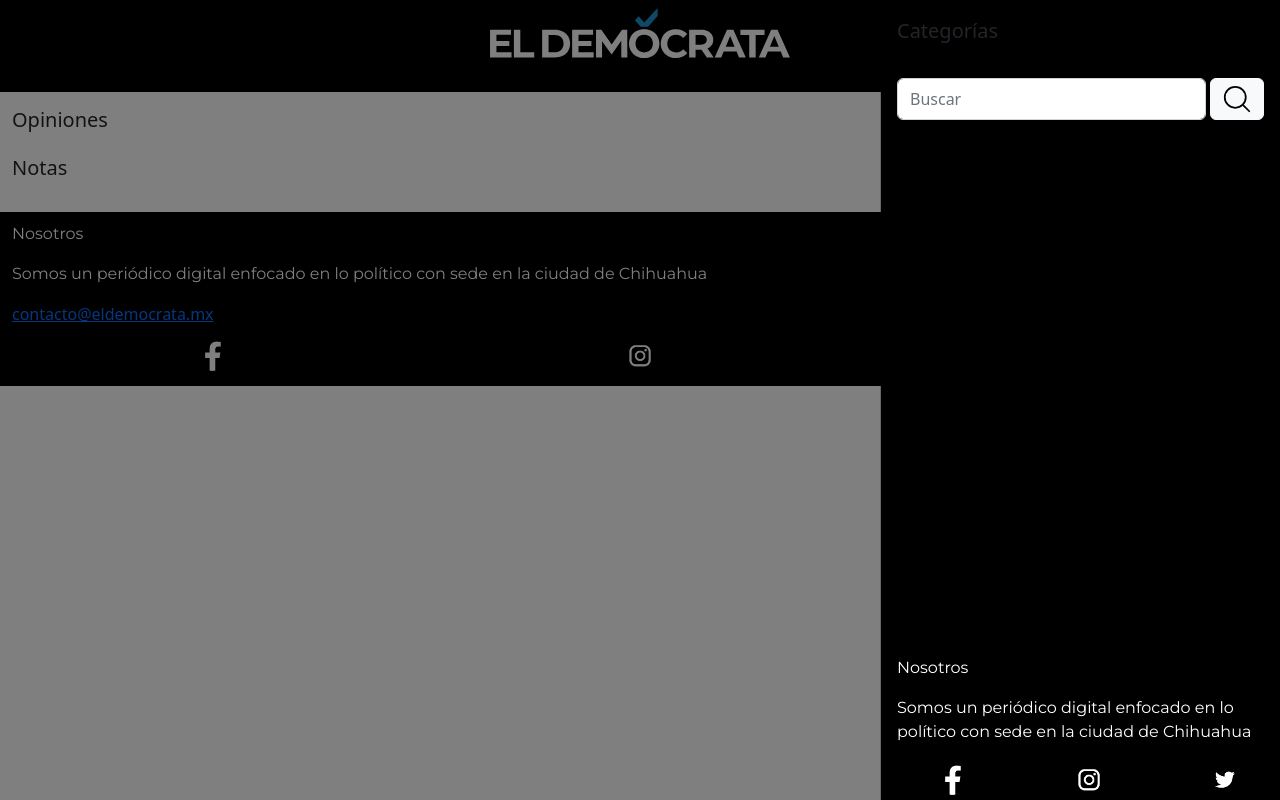
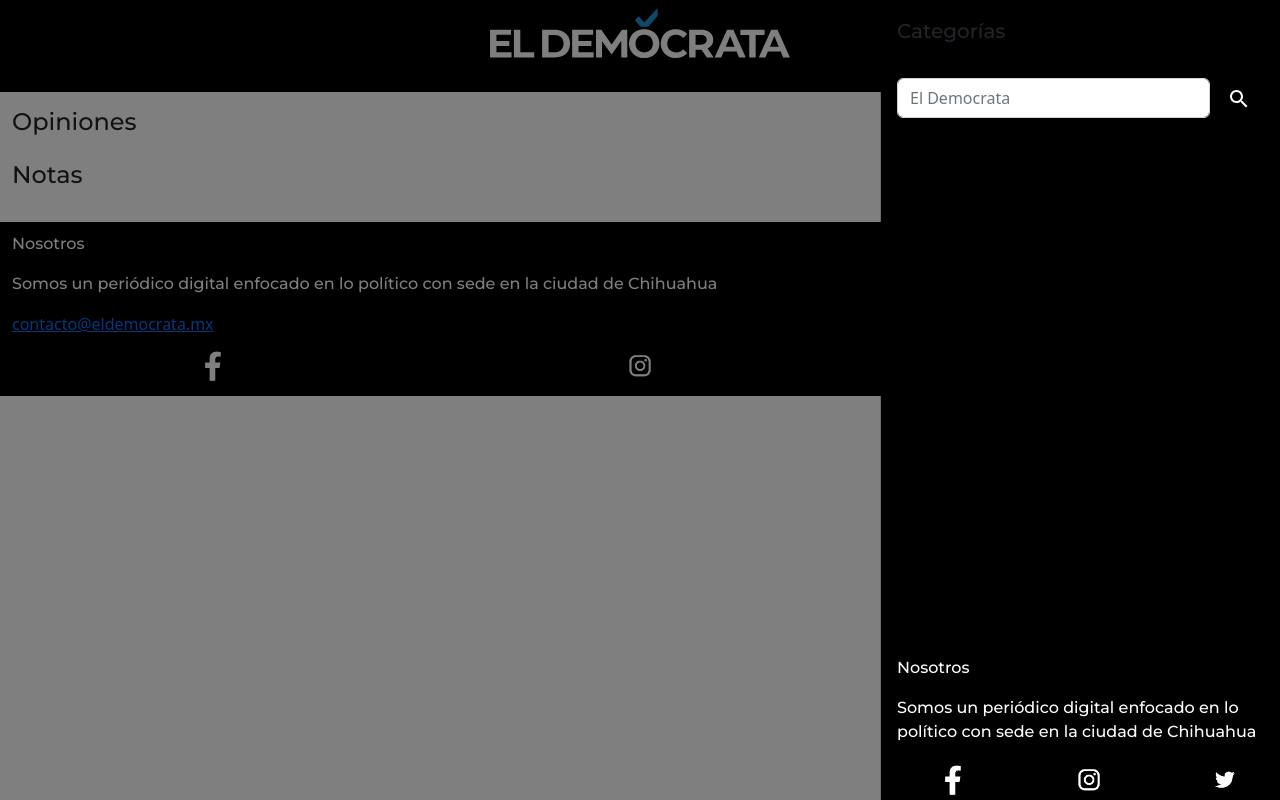
Before and after one commit to CesCM28/ElDemocrata, a Flask app: page / in a window 1280 px wide, after a click that opens the changed part. Run offline with Flask 2, Linux system fonts and the light colour scheme; data that the repository does not hold is empty.

Commit message:
iconos de categorias y busqueda. tambien formato a las categorias y tipografia

```diff
--- a/application.py
+++ b/application.py
@@ -11,14 +11,12 @@ application = Flask(__name__)
 def index():
     search = request.args.get('search')
 
-    print(search)
-
     if search is None:
         search = ''
 
     db, c = get_db()
     c.execute(
-        'select id_category,description from categorys where status = 1'
+        'select id_category,description,icon from categorys where status = 1'
     )
     categorys = c.fetchall()
 
@@ -70,7 +68,7 @@ def category_layout(idCategory):
     news = c.fetchall()
 
     c.execute(
-        'select id_category,description from categorys where status = 1'
+        'select id_category,description,icon from categorys where status = 1'
     )
     categorys = c.fetchall()
 
@@ -93,7 +91,7 @@ def article_layout(idArticle):
     news = c.fetchone()
 
     c.execute(
-        'select id_category,description from categorys where status = 1'
+        'select id_category,description,icon from categorys where status = 1'
     )
     categorys = c.fetchall()
 
--- a/static/style.css
+++ b/static/style.css
@@ -18,15 +18,22 @@
 
 .ArtImg {
     border-radius: 5px;
-    box-shadow: 5px 5px 5px 2px rgba(0, 0, 0, 0.2);
+    box-shadow: 5px 5px 5px 2px rgba(0, 0, 0, 0.13);
 }
 
 p {
     font-family: 'Montserrat', sans-serif;
 }
 
+h4, h5, h6 {
+    font-family: 'Montserrat', sans-serif;
+    font-weight: bolder;
+}
+
+li {list-style:none; }
+
 .card {
-    box-shadow: 5px 5px 5px 2px rgb(0 0 0 / 20%);
+    box-shadow: 3px 5px 5px 2px rgb(0, 0, 0, 0.13);
 }
 
 .MenuCategory:hover {
--- a/templates/base.html
+++ b/templates/base.html
@@ -8,10 +8,9 @@
         integrity="sha384-0evHe/X+R7YkIZDRvuzKMRqM+OrBnVFBL6DOitfPri4tjfHxaWutUpFmBp4vmVor" crossorigin="anonymous">
     <!-- Open Graph data -->
     {% block meta %}{% endblock %}
-    <link data-n-head="ssr" rel="preconnect" href="https://fonts.googleapis.com">
-    <link data-n-head="ssr" rel="preconnect" href="https://fonts.gstatic.com">
-    <link data-n-head="ssr" rel="stylesheet" href="https://fonts.googleapis.com/css2?family=Montserrat:wght@400;700&amp;display=swap">
-    <link rel="stylesheet" href="https://fonts.googleapis.com/css2?family=Material+Symbols+Outlined:opsz,wght,FILL,GRAD@20..48,100..700,0..1,-50..200" />
+    <link rel="preconnect" href="https://fonts.googleapis.com">
+    <link rel="preconnect" href="https://fonts.gstatic.com" crossorigin>
+    <link href="https://fonts.googleapis.com/css2?family=Montserrat:wght@500;600&display=swap" rel="stylesheet">
 </head>
 
 <body>
@@ -47,23 +46,23 @@
 
             <div>
                 <form class="d-flex" method="get">
-                    <input id="search" name="search" class="form-control me-1" type="search" placeholder="Buscar" aria-label="Search">
-                    <button type="submit" class="btn btn-light" for="search">
-                        <svg id="i-search" xmlns="http://www.w3.org/2000/svg" viewBox="0 0 32 32" width="28" height="28" fill="none" stroke="currentcolor" stroke-linecap="round" stroke-linejoin="round" stroke-width="2">
-                            <circle cx="14" cy="14" r="12" />
-                            <path d="M23 23 L30 30"  />
-                        </svg>
+                    <input id="search" name="search" class="form-control me-1" type="search" placeholder="El Democrata" onfocus="this.placeholder='Buscar...'" onblur="this.placeholder='El Democrata'" aria-label="Search">
+                    <button type="submit" class="btn btn-black" for="search">
+                        <img src="../static/Img/search.svg">
                     </button>
                 </form>
             </div>
             <br/>
             <div>
-                <ul class="">
+                <ul class="list-group">
                     {% for category in categorys %}
                     <li class="nav">
-                        <a class="nav-link text-white MenuCategory" href="{{ url_for('category_layout' ,idCategory=category['id_category']) }}">
+                        <h5>
+                            <a class="nav-link text-white MenuCategory" href="{{ url_for('category_layout' ,idCategory=category['id_category']) }}">
+                                <img style="width: 30px;" src="{{ category['icon'] }}">
                             {{ category['description'] }}
-                        </a>
+                            </a>
+                        </h5>
                     </li>
                     {% endfor %}
                 </ul>
--- a/templates/eldemocrata/category.html
+++ b/templates/eldemocrata/category.html
@@ -37,7 +37,7 @@
           <img class="card-img-top" src="{{ article['link_img'] }}">
           <div class="card-body">
             <h5 class="card-title">{{ article['title'] }}</h5>
-            <h5 class="card-subtitle mb-2 text-muted">{{ category['description'] }}</h5>
+            <h6 class="card-subtitle mb-2 text-muted">{{ category['description'] }}</h5>
             <p class="card-text">{{ article['paragraph1'] }}</p>
           </div>
         </div>
--- a/templates/eldemocrata/index.html
+++ b/templates/eldemocrata/index.html
@@ -31,7 +31,7 @@ El Demócrata
 <div class="container-fluid">
   <div class="row mt-3">
     <div class="col-3">
-      <h5>Opiniones</h5>
+      <h4>Opiniones</h4>
     </div>
   </div>
 
@@ -54,7 +54,7 @@ El Demócrata
 
   <div class="row mt-3">
     <div class="col-3">
-      <h5>Notas</h5>
+      <h4>Notas</h4>
     </div>
   </div>
   <div class="row">
```
Also changed, not shown: static/Img/ichi.png (added), static/Img/imun.png (added), static/Img/inac.png (added), static/Img/iopi.png (added), static/Img/search.svg (added).
